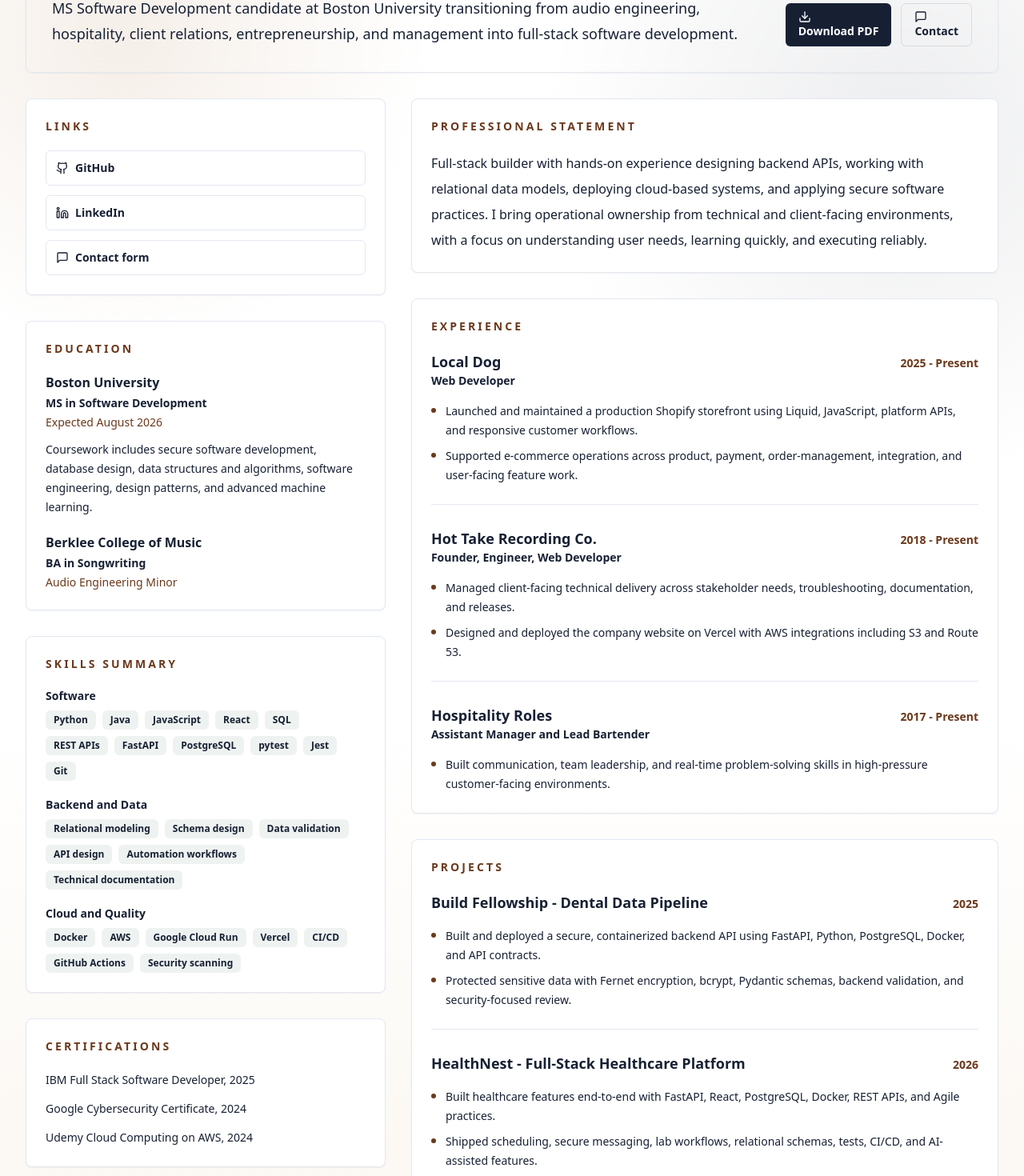
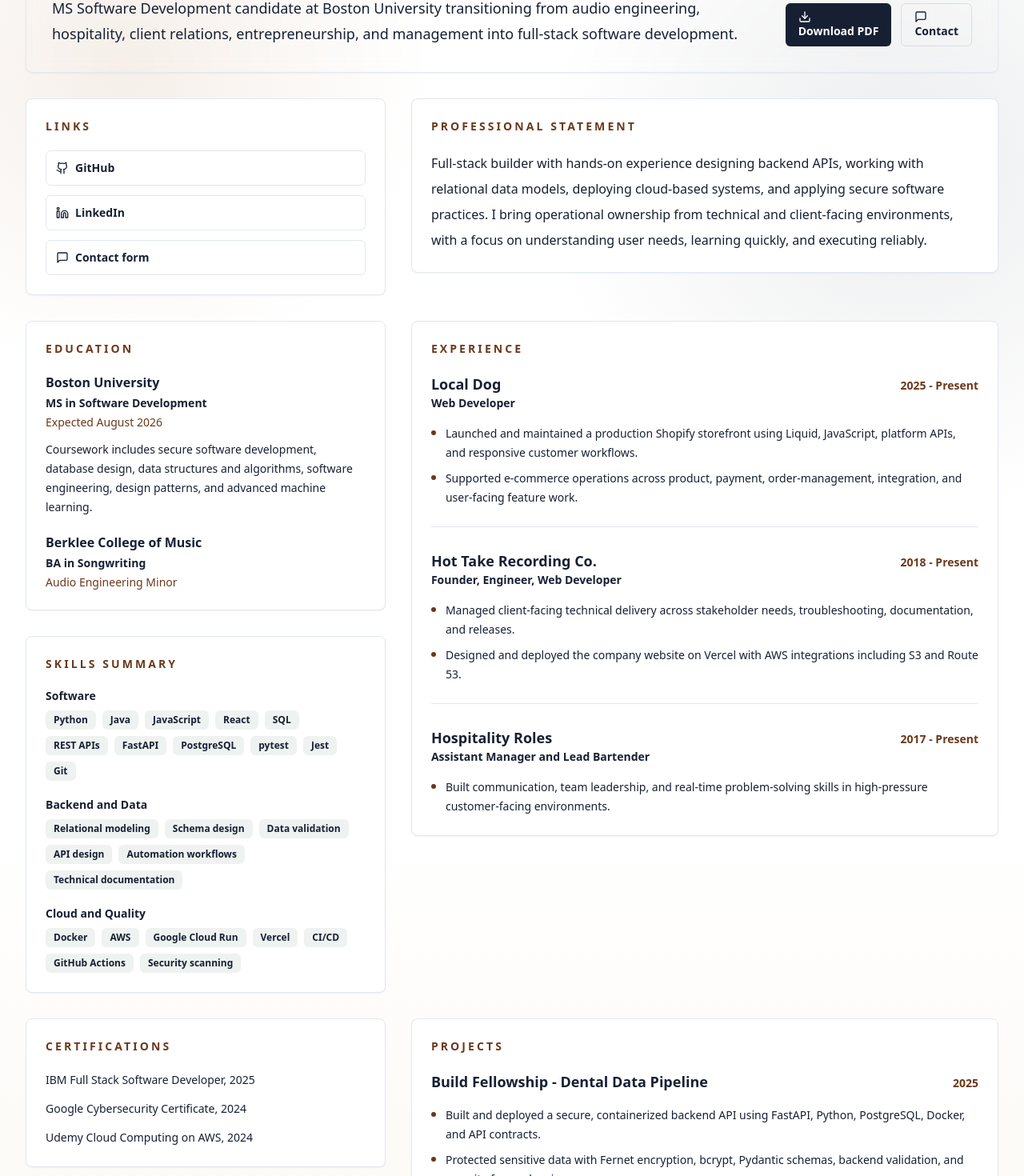
Before and after one commit to aaronbrown2/portfolio-site, a Next.js app: page /resume in a window 1280 px wide. Shown: the part 260-1730 px from the top of the page at 80% size. Built offline with nearby package versions, Linux system fonts and the light colour scheme.

Commit message:
fixed some styling issues

```diff
--- a/src/app/projects/[slug]/page.tsx
+++ b/src/app/projects/[slug]/page.tsx
@@ -55,7 +55,7 @@ function CaseSection({
   title: string;
 }) {
   return (
-    <ScrollFocus>
+    <ScrollFocus initialVisible>
       <section className="rounded-lg border border-navy/10 bg-white p-6 shadow-[0_18px_70px_rgba(15,23,42,0.06)]">
         <h2 className="text-2xl font-bold text-navy">{title}</h2>
         <div className="mt-4">{children}</div>
@@ -188,7 +188,7 @@ export default async function ProjectCaseStudyPage({
             <DetailList items={improvementItems} />
           </CaseSection>
 
-          <ScrollFocus>
+          <ScrollFocus initialVisible>
             <div className="rounded-lg border border-navy/10 bg-white p-6 text-navy shadow-[0_18px_70px_rgba(15,23,42,0.06)]">
               <h2 className="text-2xl font-bold">
                 Continue through the portfolio
--- a/src/app/resume/page.tsx
+++ b/src/app/resume/page.tsx
@@ -3,6 +3,7 @@ import { Download, Github, Linkedin, MessageSquare } from "lucide-react";
 import Link from "next/link";
 import { CTAButton } from "@/components/CTAButton";
 import { site } from "@/lib/site";
+import { cn } from "@/lib/utils";
 
 export const metadata: Metadata = {
   title: "Resume",
@@ -123,14 +124,21 @@ const certifications = [
 ];
 
 function ResumeSection({
+  className,
   title,
   children,
 }: {
+  className?: string;
   title: string;
   children: React.ReactNode;
 }) {
   return (
-    <section className="rounded-lg border border-line bg-white p-5 shadow-sm sm:p-6">
+    <section
+      className={cn(
+        "rounded-lg border border-line bg-white p-5 shadow-sm sm:p-6",
+        className,
+      )}
+    >
       <h2 className="text-sm font-bold uppercase tracking-[0.22em] text-brown">
         {title}
       </h2>
@@ -170,9 +178,8 @@ export default function ResumePage() {
           </div>
         </header>
 
-        <div className="mt-8 grid gap-8 lg:grid-cols-[0.38fr_0.62fr]">
-          <aside className="space-y-8">
-            <ResumeSection title="Links">
+        <div className="mt-8 grid gap-8 lg:grid-cols-[0.38fr_0.62fr] lg:items-start">
+          <ResumeSection className="order-1 lg:col-start-1 lg:row-start-1" title="Links">
             <div className="grid gap-3">
               <a
                 className="inline-flex min-h-11 items-center gap-2 rounded-md border border-line px-3 py-2 text-sm font-semibold text-ink/76 transition hover:border-tide hover:text-ink"
@@ -202,7 +209,24 @@ export default function ResumePage() {
             </div>
           </ResumeSection>
 
-            <ResumeSection title="Education">
+          <ResumeSection
+            className="order-2 lg:col-start-2 lg:row-start-1"
+            title="Professional Statement"
+          >
+            <p className="text-base leading-8 text-ink/74">
+              Full-stack builder with hands-on experience designing backend
+              APIs, working with relational data models, deploying cloud-based
+              systems, and applying secure software practices. I bring
+              operational ownership from technical and client-facing
+              environments, with a focus on understanding user needs, learning
+              quickly, and executing reliably.
+            </p>
+          </ResumeSection>
+
+          <ResumeSection
+            className="order-3 lg:col-start-1 lg:row-start-2"
+            title="Education"
+          >
             <div className="space-y-5">
               {education.map((item) => (
                 <div key={item.school}>
@@ -221,50 +245,10 @@ export default function ResumePage() {
             </div>
           </ResumeSection>
 
-            <ResumeSection title="Skills Summary">
-              <div className="space-y-5">
-                {skills.map((group) => (
-                  <div key={group.title}>
-                    <h3 className="text-sm font-bold text-ink">
-                      {group.title}
-                    </h3>
-                    <div className="mt-2 flex flex-wrap gap-2">
-                      {group.items.map((item) => (
-                        <span
-                          className="rounded-md bg-cloud px-2.5 py-1 text-xs font-semibold text-ink/72"
-                          key={item}
+          <ResumeSection
+            className="order-4 lg:col-start-2 lg:row-start-2 lg:row-span-2"
+            title="Experience"
           >
-                          {item}
-                        </span>
-                      ))}
-                    </div>
-                  </div>
-                ))}
-              </div>
-            </ResumeSection>
-
-            <ResumeSection title="Certifications">
-              <ul className="space-y-3 text-sm leading-6 text-ink/72">
-                {certifications.map((item) => (
-                  <li key={item}>{item}</li>
-                ))}
-              </ul>
-            </ResumeSection>
-          </aside>
-
-          <main className="space-y-8">
-            <ResumeSection title="Professional Statement">
-              <p className="text-base leading-8 text-ink/74">
-                Full-stack builder with hands-on experience designing backend
-                APIs, working with relational data models, deploying cloud-based
-                systems, and applying secure software practices. I bring
-                operational ownership from technical and client-facing
-                environments, with a focus on understanding user needs, learning
-                quickly, and executing reliably.
-              </p>
-            </ResumeSection>
-
-            <ResumeSection title="Experience">
             <div className="space-y-7">
               {experience.map((item) => (
                 <article
@@ -297,7 +281,10 @@ export default function ResumePage() {
             </div>
           </ResumeSection>
 
-            <ResumeSection title="Projects">
+          <ResumeSection
+            className="order-5 lg:col-start-2 lg:row-start-4"
+            title="Projects"
+          >
             <div className="space-y-7">
               {resumeProjects.map((project) => (
                 <article
@@ -327,7 +314,40 @@ export default function ResumePage() {
               ))}
             </div>
           </ResumeSection>
-          </main>
+
+          <ResumeSection
+            className="order-6 lg:col-start-1 lg:row-start-3"
+            title="Skills Summary"
+          >
+            <div className="space-y-5">
+              {skills.map((group) => (
+                <div key={group.title}>
+                  <h3 className="text-sm font-bold text-ink">{group.title}</h3>
+                  <div className="mt-2 flex flex-wrap gap-2">
+                    {group.items.map((item) => (
+                      <span
+                        className="rounded-md bg-cloud px-2.5 py-1 text-xs font-semibold text-ink/72"
+                        key={item}
+                      >
+                        {item}
+                      </span>
+                    ))}
+                  </div>
+                </div>
+              ))}
+            </div>
+          </ResumeSection>
+
+          <ResumeSection
+            className="order-7 lg:col-start-1 lg:row-start-4"
+            title="Certifications"
+          >
+            <ul className="space-y-3 text-sm leading-6 text-ink/72">
+              {certifications.map((item) => (
+                <li key={item}>{item}</li>
+              ))}
+            </ul>
+          </ResumeSection>
         </div>
       </div>
     </section>
--- a/src/components/ScrollFocus.tsx
+++ b/src/components/ScrollFocus.tsx
@@ -78,11 +78,12 @@ export function ScrollFocus({
   children,
   className,
   fadeOut = true,
-  initialVisible: _initialVisible = false,
+  initialVisible = false,
 }: ScrollFocusProps) {
   const ref = useRef<HTMLDivElement>(null);
   const frame = useRef<number | null>(null);
   const [focusStyle, setFocusStyle] = useState<FocusStyle>(visibleStyle);
+  const hasSkippedInitialUpdate = useRef(false);
 
   const update = useCallback(() => {
     frame.current = null;
@@ -101,7 +102,12 @@ export function ScrollFocus({
   }, [update]);
 
   useEffect(() => {
-    update();
+    if (initialVisible && !hasSkippedInitialUpdate.current) {
+      hasSkippedInitialUpdate.current = true;
+    } else {
+      update();
+    }
+
     window.addEventListener("scroll", requestUpdate, { passive: true });
     window.addEventListener("resize", requestUpdate);
 
@@ -113,7 +119,7 @@ export function ScrollFocus({
         window.cancelAnimationFrame(frame.current);
       }
     };
-  }, [requestUpdate, update]);
+  }, [initialVisible, requestUpdate, update]);
 
   return (
     <div
```
Lines whose indentation alone changed are shown as unchanged.
